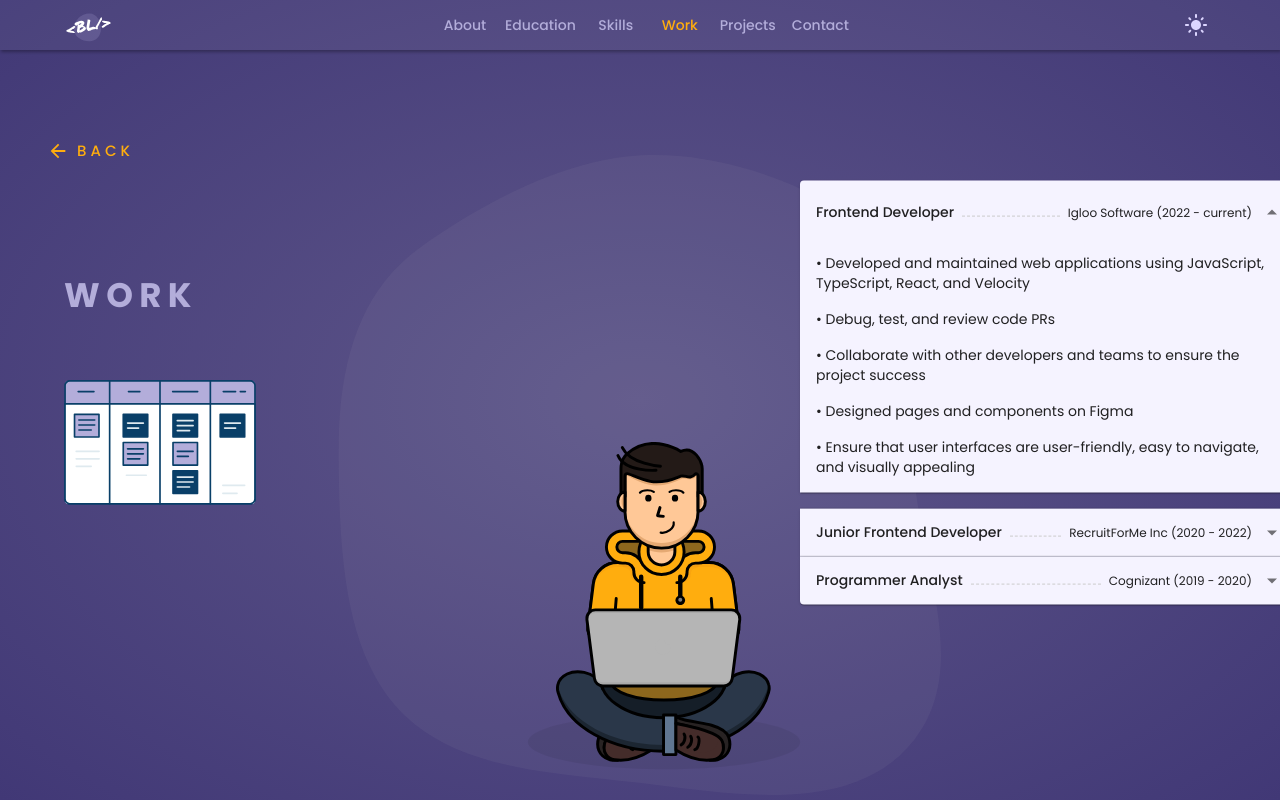
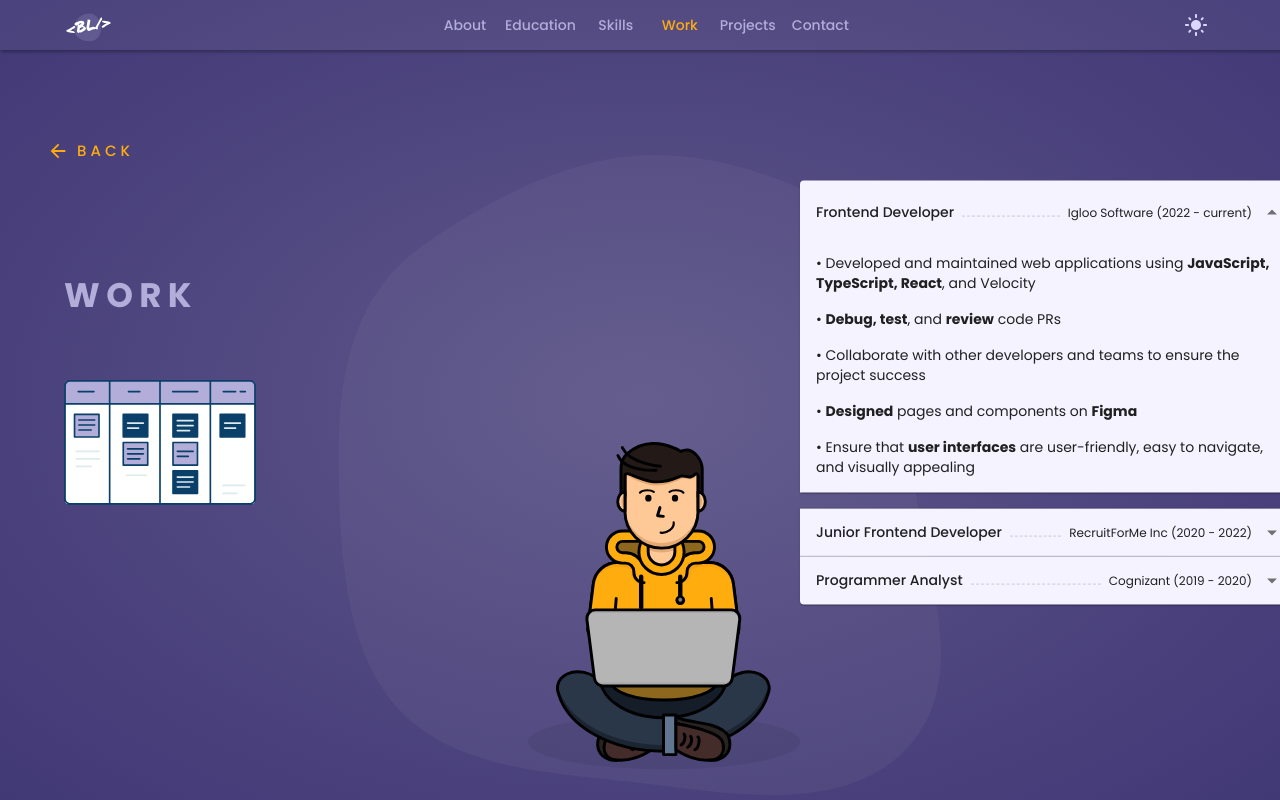
Before and after one commit to BrennoLima/animated-portfolio, a React (Create React App) app: page / in a window 1280 px wide. Both pictures are taken after a click on the element 144 px from the left and 456 px from the top of the page. Built offline with nearby package versions, Linux system fonts and the light colour scheme.

Commit message:
Highlight work tasks

```diff
--- a/src/components/Work.js
+++ b/src/components/Work.js
@@ -94,21 +94,21 @@ export const Work = () => {
 					<AccordionDetails>
 						<Stack gap={2}>
 							<Typography variant='body2'>
-								• Developed and maintained web applications using JavaScript,
-								TypeScript, React, and Velocity
+								• Developed and maintained web applications using{' '}
+								<b>JavaScript, TypeScript, React</b>, and Velocity
 							</Typography>
 							<Typography variant='body2'>
-								• Debug, test, and review code PRs
+								• <b>Debug, test</b>, and <b>review</b> code PRs
 							</Typography>
 							<Typography variant='body2'>
 								• Collaborate with other developers and teams to ensure the
 								project success
 							</Typography>
 							<Typography variant='body2'>
-								• Designed pages and components on Figma
+								• <b>Designed</b> pages and components on <b>Figma</b>
 							</Typography>
 							<Typography variant='body2'>
-								• Ensure that user interfaces are user-friendly, easy to
+								• Ensure that <b>user interfaces</b> are user-friendly, easy to
 								navigate, and visually appealing
 							</Typography>
 						</Stack>
@@ -140,11 +140,11 @@ export const Work = () => {
 					<AccordionDetails>
 						<Stack gap={2}>
 							<Typography variant='body2'>
-								• Developed and maintained the frontend application using
-								JavaScript, React, Redux
+								• Developed and maintained the <b>frontend</b> application using
+								<b>JavaScript, React, Redux</b>
 							</Typography>
 							<Typography variant='body2'>
-								• Designed pages and components on Figma
+								• <b>Designed</b> pages and components on <b>Figma</b>
 							</Typography>
 							<Typography variant='body2'>
 								• Managed co-op interns, assigning small tasks and doing code
@@ -177,16 +177,16 @@ export const Work = () => {
 					<AccordionDetails>
 						<Stack gap={2}>
 							<Typography variant='body2'>
-								• Developed and performed manual and automated tests cases for
-								quality assurance.
+								• Developed and performed <b>manual and automated tests</b>{' '}
+								cases for quality assurance.
 							</Typography>
 							<Typography variant='body2'>
-								• Collaborated with developers to identify and fix root-cause
-								bugs.
+								• Collaborated with developers to <b>identify and fix</b>{' '}
+								root-cause bugs.
 							</Typography>
 							<Typography variant='body2'>
-								• Troubleshoot, debug, and upgrade existing software to meet
-								client needs.
+								• <b>Troubleshoot, debug</b>, and upgrade existing software to
+								meet client needs.
 							</Typography>
 						</Stack>
 					</AccordionDetails>
```
